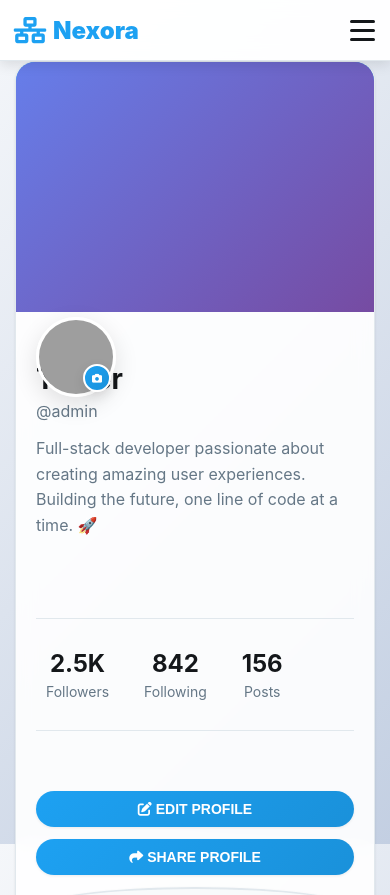
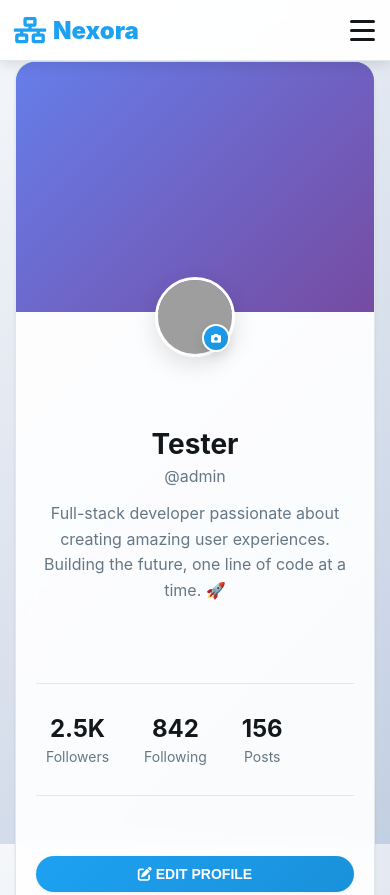
Before and after one commit to AA-maker-dev/Social-Media, a plain HTML site: page HTML/profile.html in a window 390 px wide. Shown: the top 895 px of the page. Drawn offline with Linux system fonts and the light colour scheme; grey boxes are pictures that could not be loaded.

Commit message:
Enhance profile page CSS by adjusting padding and layout with flexbox; improve responsiveness and alignment for better user experience on various screen sizes.

```diff
--- a/CSS/profile.css
+++ b/CSS/profile.css
@@ -62,14 +62,16 @@
 }
 
 .profile-info {
-    padding: 0 30px 30px;
+    padding: 20px 30px 30px;
     position: relative;
+    display: flex;
+    gap: 20px;
+    align-items: flex-start;
 }
 
 .profile-avatar-section {
-    position: absolute;
-    top: -50px;
-    left: 30px;
+    position: relative;
+    flex-shrink: 0;
 }
 
 .avatar-wrapper {
@@ -119,7 +121,7 @@
 }
 
 .profile-details {
-    margin-top: 70px;
+    flex: 1;
     display: flex;
     flex-direction: column;
     gap: 20px;
@@ -633,12 +635,15 @@
 /* Responsive Design */
 @media (max-width: 768px) {
     .profile-info {
-        padding: 0 20px 20px;
+        padding: 15px 20px 20px;
+        flex-direction: column;
+        align-items: center;
+        text-align: center;
     }
 
     .profile-avatar-section {
-        left: 20px;
-        top: -45px;
+        position: relative;
+        margin-top: -50px;
     }
 
     .avatar-wrapper {
```
